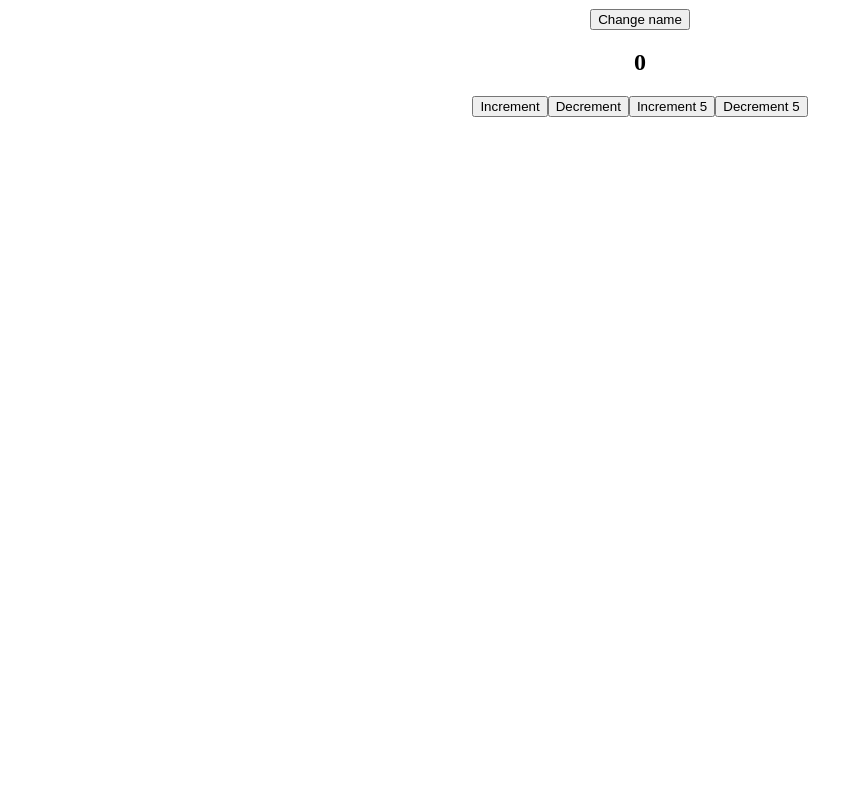
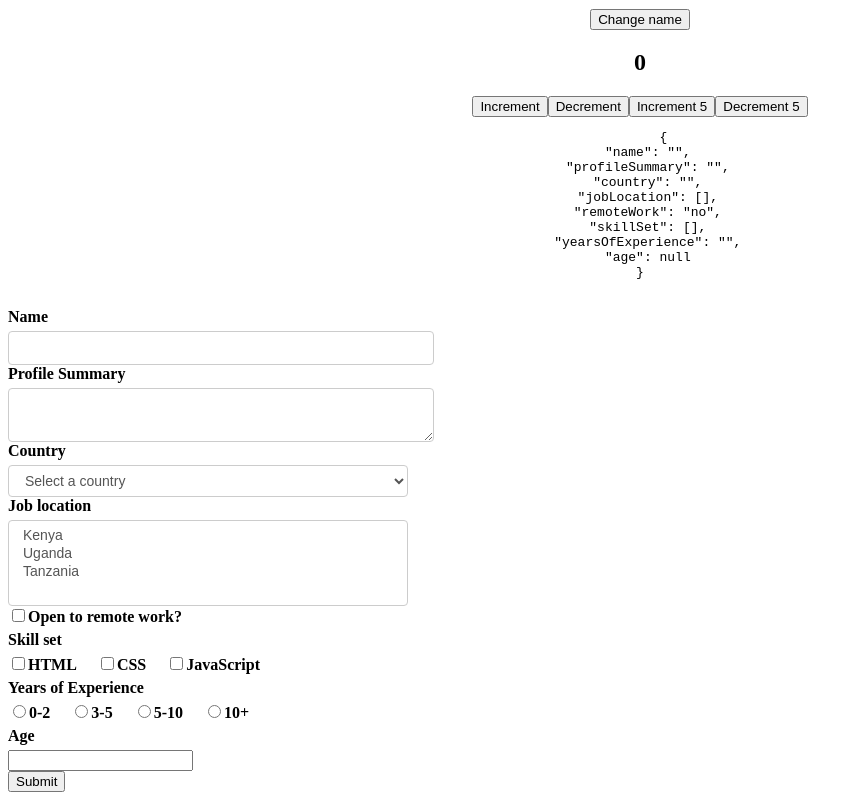
Before and after one commit to PeterOsoo/vue-js, a Vue app: page / in a window 1280 px wide. Shown: the part 2777-3577 px from the top of the page, without its empty margins (0-863 px from the left). Before the commit the page ends 2902 px from the top, so only its background shows below. Built offline with nearby package versions, Linux system fonts and the light colour scheme.

Commit message:
Form Handling

```diff
--- a/src/App.vue
+++ b/src/App.vue
@@ -117,6 +117,112 @@
     <button @click="increment(5)">Increment 5</button>
     <button @click="decrement(5)">Decrement 5</button>
   </div>
+
+  <!-- Form Handling -->
+  <div>
+    <pre>
+      {{ JSON.stringify(formValues, null, 2) }}
+    </pre>
+  </div>
+  <form @submit="submitForm" class="form-data">
+    <div>
+      <label for="name">Name</label>
+      <input type="text" id="name" v-model.trim="formValues.name" />
+    </div>
+    <div>
+      <label for="profile">Profile Summary</label>
+      <textarea id="profile" v-model="formValues.profileSummary" />
+    </div>
+    <div>
+      <label for="country">Country</label>
+      <select id="country" v-model="formValues.country">
+        <option value="">Select a country</option>
+        <option value="kenya">Kenya</option>
+        <option value="uganda">Uganda</option>
+        <option value="tanzania">Tanzania</option>
+      </select>
+    </div>
+    <div>
+      <label for="job-location">Job location</label>
+      <select id="job-location" v-model="formValues.jobLocation" multiple>
+        <option value="kenya">Kenya</option>
+        <option value="uganda">Uganda</option>
+        <option value="tanzania">Tanzania</option>
+      </select>
+    </div>
+    <div>
+      <input
+        id="remoteWork"
+        type="checkbox"
+        v-model="formValues.remoteWork"
+        true-value="yes"
+        false-value="no"
+      />
+      <label for="remoteWork">Open to remote work?</label>
+    </div>
+    <div>
+      <label>Skill set</label>
+      <input
+        type="checkbox"
+        id="html"
+        value="html"
+        v-model="formValues.skillSet"
+      />
+      <label for="html">HTML</label>
+      <input
+        type="checkbox"
+        id="css"
+        value="css"
+        v-model="formValues.skillSet"
+      />
+      <label for="css">CSS</label>
+      <input
+        type="checkbox"
+        id="javascript"
+        value="javascript"
+        v-model="formValues.skillSet"
+      />
+      <label for="javascript">JavaScript</label>
+    </div>
+    <div>
+      <label>Years of Experience</label>
+      <input
+        type="radio"
+        id="0-2"
+        value="0-2"
+        v-model="formValues.yearsOfExperience"
+      />
+      <label for="0-2">0-2</label>
+      <input
+        type="radio"
+        id="3-5"
+        value="3-5"
+        v-model="formValues.yearsOfExperience"
+      />
+      <label for="3-5">3-5</label>
+      <input
+        type="radio"
+        id="6-10"
+        value="6-10"
+        v-model="formValues.yearsOfExperience"
+      />
+      <label for="6-10">5-10</label>
+      <input
+        type="radio"
+        id="10+"
+        value="10+"
+        v-model="formValues.yearsOfExperience"
+      />
+      <label for="10+">10+</label>
+    </div>
+    <div>
+      <label for="age">Age</label>
+      <input type="number" id="age" v-model.number="formValues.age" />
+    </div>
+    <div>
+      <button>Submit</button>
+    </div>
+  </form>
 </template>
 
 <script>
@@ -181,6 +287,16 @@ export default {
       baseMultiplier: 5,
       baseValue: 2,
       count: 0,
+      formValues: {
+        name: "",
+        profileSummary: "",
+        country: "",
+        jobLocation: [],
+        remoteWork: "no",
+        skillSet: [],
+        yearsOfExperience: "",
+        age: null,
+      },
     };
   },
   methods: {
@@ -201,6 +317,10 @@ export default {
     changeName(event) {
       this.name = "Jakablack";
       console.log("Event", event);
+    },
+    submitForm(event) {
+      event.preventDefault();
+      console.log("form values", this.formValues);
     },
   },
 };
@@ -232,4 +352,32 @@ h1 {
 .actor {
   color: darkblue;
 }
+label {
+  font-weight: bold;
+  display: flex;
+  margin-bottom: 5px;
+}
+input + label {
+  font-weight: bold;
+  display: inline-flex;
+  margin-right: 20px;
+}
+input[type="text"],
+textarea,
+select {
+  display: block;
+  width: 400px;
+  padding: 6px 12px;
+  font-size: 14px;
+  line-height: 1.42857143;
+  color: #555;
+  background-color: #fff;
+  background-image: none;
+  border: 1px solid #ccc;
+  border-radius: 4px;
+}
+
+.form-data {
+  text-align: start;
+}
 </style>
```
